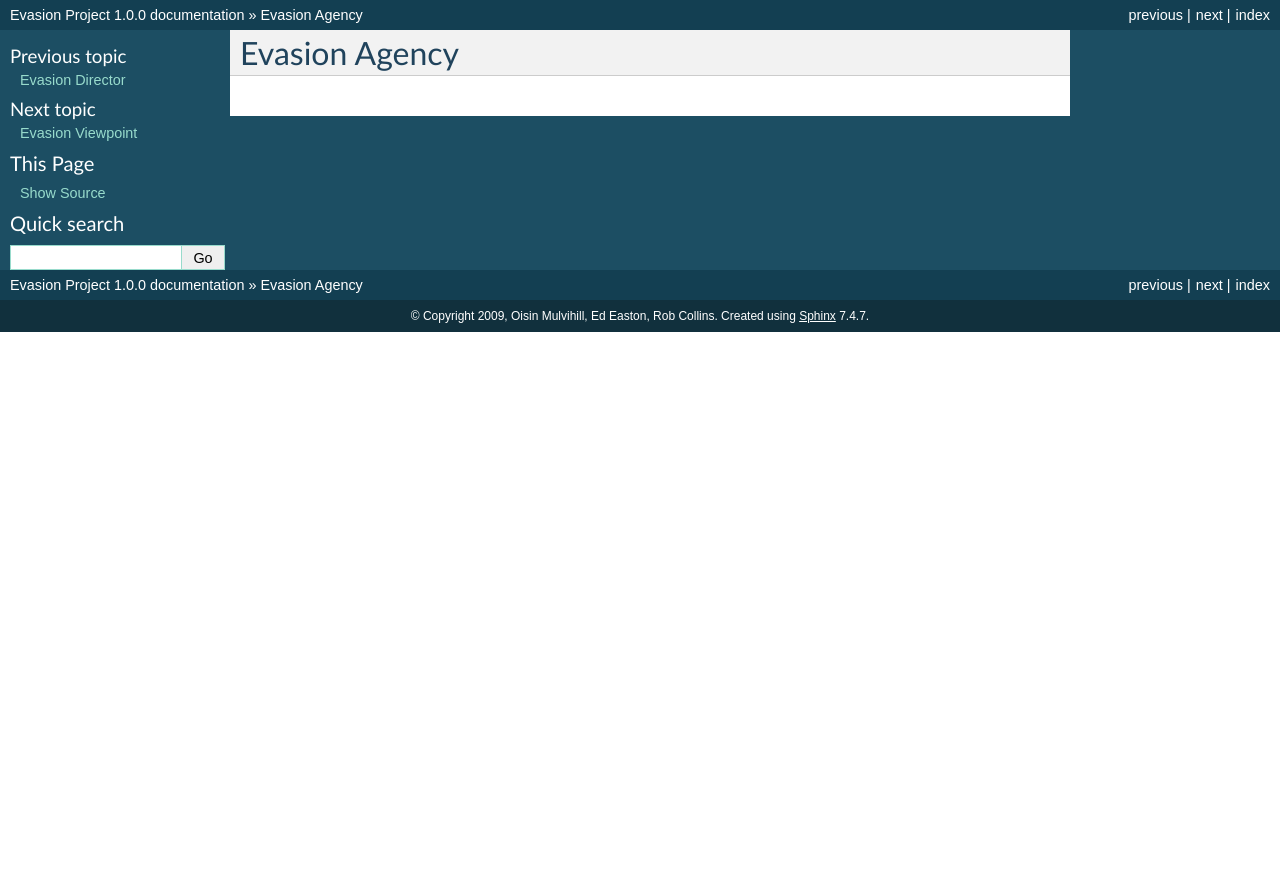
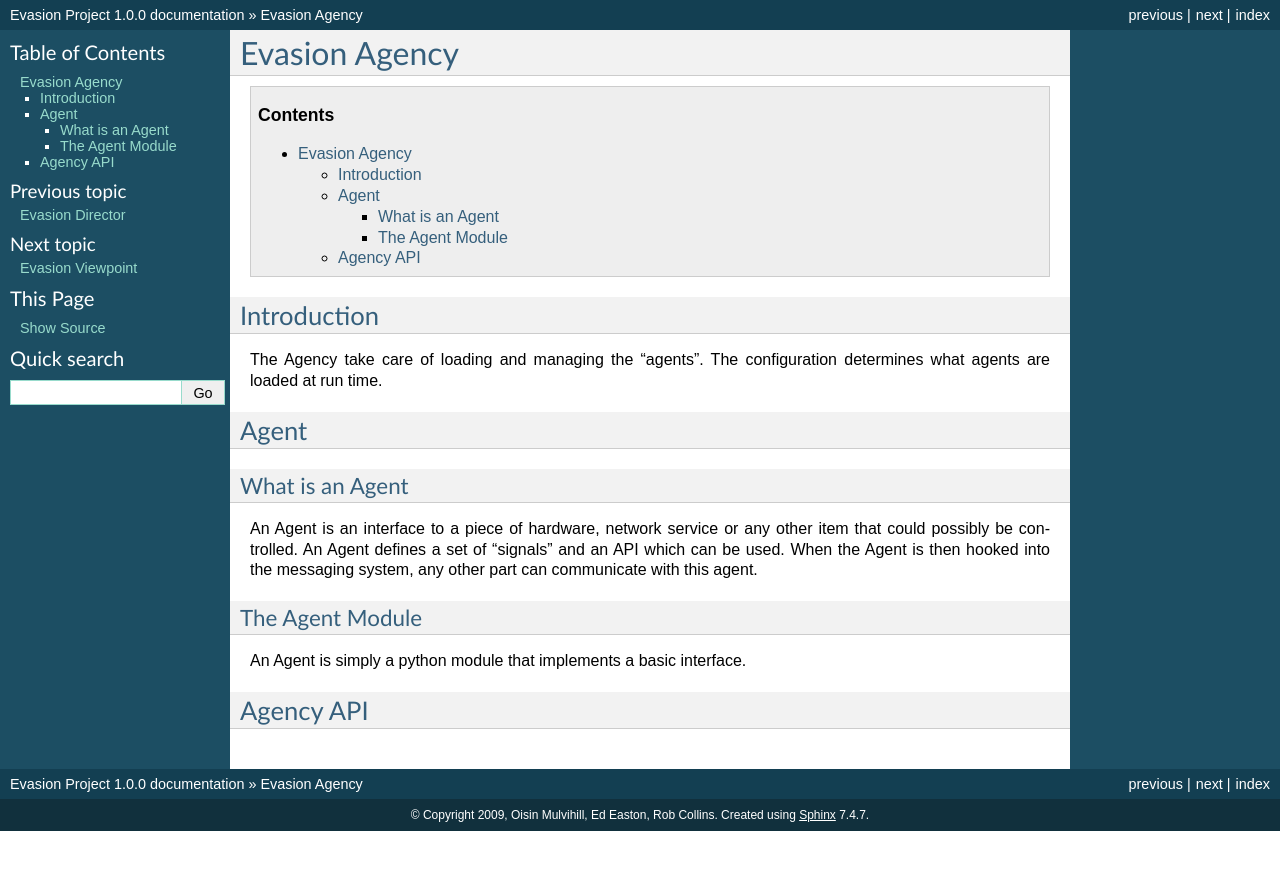
Before and after one commit to oisinmulvihill/evasion-docs, a Sphinx documentation site: the page built from source/evasion-agency.rst, in a window 1280 px wide. Shown: the top 870 px of the page. Built offline with Sphinx 7.4.7, drawn with Linux system fonts in a browser that asks for light colours.

Commit message:
worked out docs layout and inclusion of modules

```diff
--- a/source/evasion-agency.rst
+++ b/source/evasion-agency.rst
@@ -1,3 +1,37 @@
 ===============
 Evasion Agency
 ===============
+
+.. contents::
+
+
+Introduction
+=============
+
+The Agency take care of loading and managing the "agents". The configuration
+determines what agents are loaded at run time.
+
+
+Agent
+=====
+
+What is an Agent
+-----------------
+
+An Agent is an interface to a piece of hardware, network service or any other
+item that could possibly be controlled. An Agent defines a set of "signals"
+and an API which can be used. When the Agent is then hooked into the messaging
+system, any other part can communicate with this agent.
+
+
+The Agent Module
+-----------------
+
+An Agent is simply a python module that implements a basic interface.
+
+
+
+
+
+Agency API
+==========
--- a/source/evasion-director.rst
+++ b/source/evasion-director.rst
@@ -2,4 +2,35 @@
 Evasion Director
 ==================
 
+.. contents::
+
+
+Introduction
+=============
+
+The director takes care of running all the process and parts of the
+evasion project. It will run the broker, agency and viewpoint as well
+as any other user defined processes. A typical user process could be
+a web application server, which provides the content for viewpoint to
+display.
+
+The director will check each part is running and will restart if one
+part exits.
+
+
+Director Configuration
+=======================
+
+The
+
+
+
+
+
+Director API
+=============
+
+The python evasion-director provides the `director` package. It provides
+the following functionality.
+
 .. automodule:: director
--- a/source/evasionproject.rst
+++ b/source/evasionproject.rst
@@ -15,7 +15,7 @@
 Introduction
 ============
 
-.. image:: images/evasion.png
+.. image:: /images/evasion.png
 
 The Evasion Project allows the tradition web application developer to escape the confines of
 just web development. It allows the developer to easily create projects that can be desktop
```
